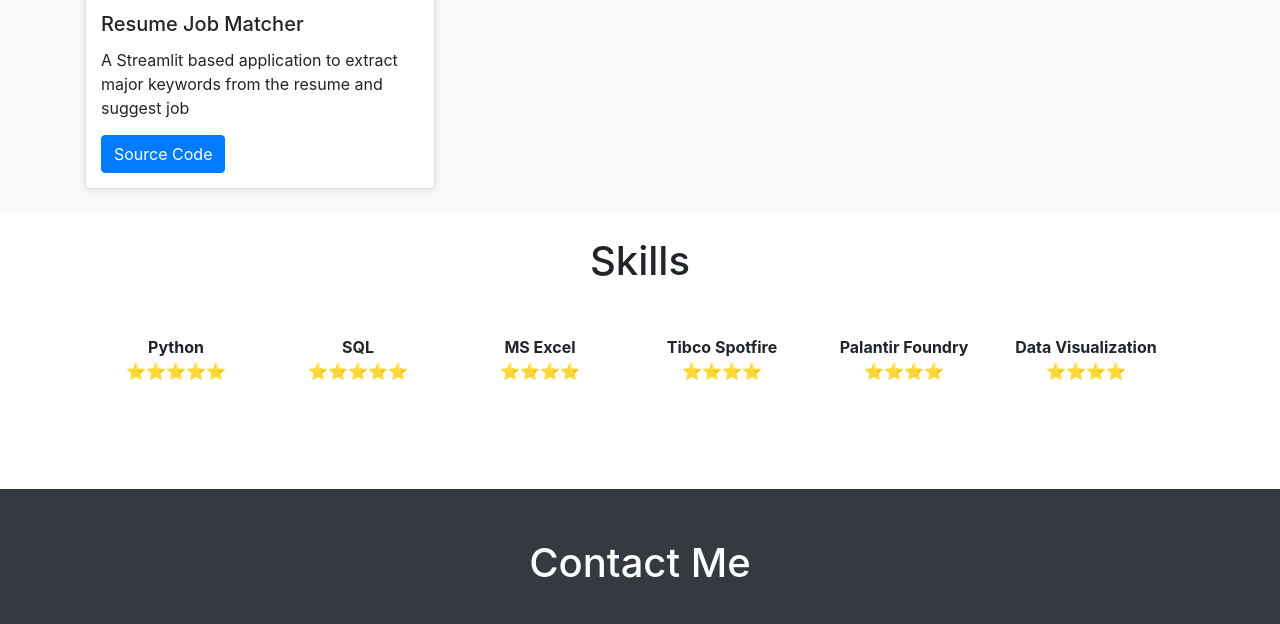
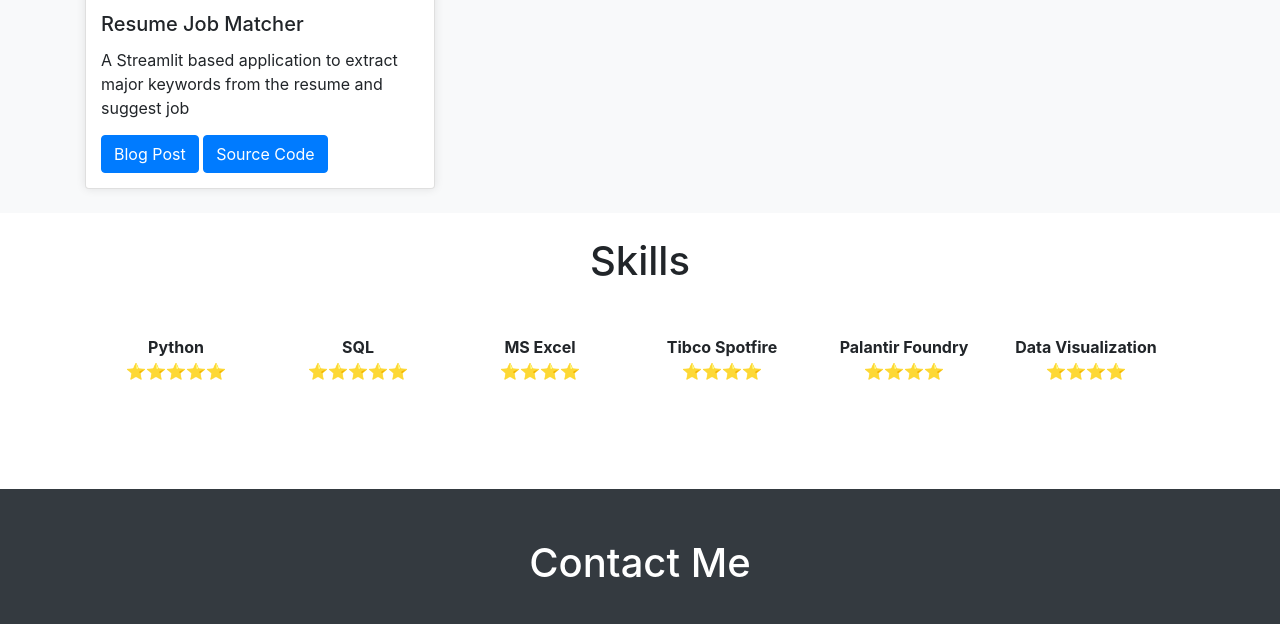
Before and after one commit to PuruBhatnagar1197/PuruBhatnagar1197.github.io, a plain HTML site: page index.html in a window 1280 px wide. Shown: the part 1317-1941 px from the top of the page. Drawn offline with nearby package versions, Linux system fonts and the light colour scheme.

Commit message:
Update index.html

```diff
--- a/index.html
+++ b/index.html
@@ -213,7 +213,7 @@ html {
           <div class="card-body">
             <h5 class="card-title">Resume Job Matcher</h5>
             <p class="card-text">A Streamlit based application to extract major keywords from the resume and suggest job</p>
-            <!-- You can add a blog post link here if you have one -->
+            <a href="https://www.linkedin.com/pulse/building-resume-pdf-parser-using-nlp-puru-bhatnagar-cboyc" class="btn btn-primary">Blog Post</a>
             <a href="https://github.com/PuruBhatnagar1197/resume-job-matcher" class="btn btn-primary" target="_blank">Source Code</a>
           </div>
         </div>
```
